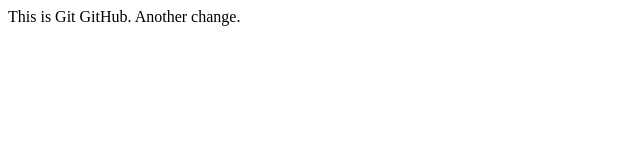
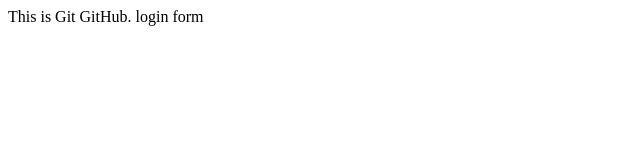
Before and after one commit to YULEMING/Git-GitHub, a plain HTML site: page index.html in a window 1280 px wide. Shown: the full height of the page, 0-640 px from the left. Drawn offline with Linux system fonts and the light colour scheme.

Commit message:
login form

```diff
--- a/index.html
+++ b/index.html
@@ -4,6 +4,6 @@
     </head>
     <body>
         This is Git GitHub.
-        Another change.
+        login form
     </body>
 </html>
```
Also changed, not shown: login.html (added, +1 -0 lines), dir2/log2.txt (added), log.txt (added).
